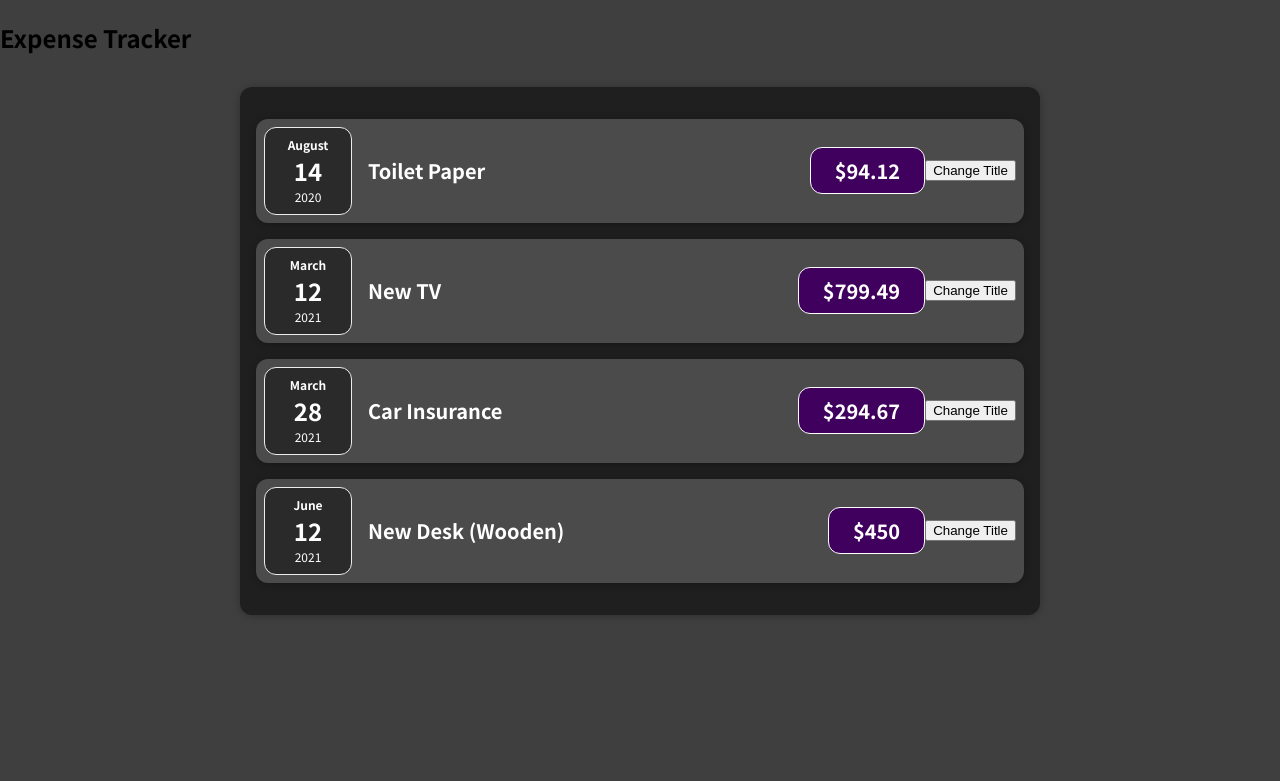
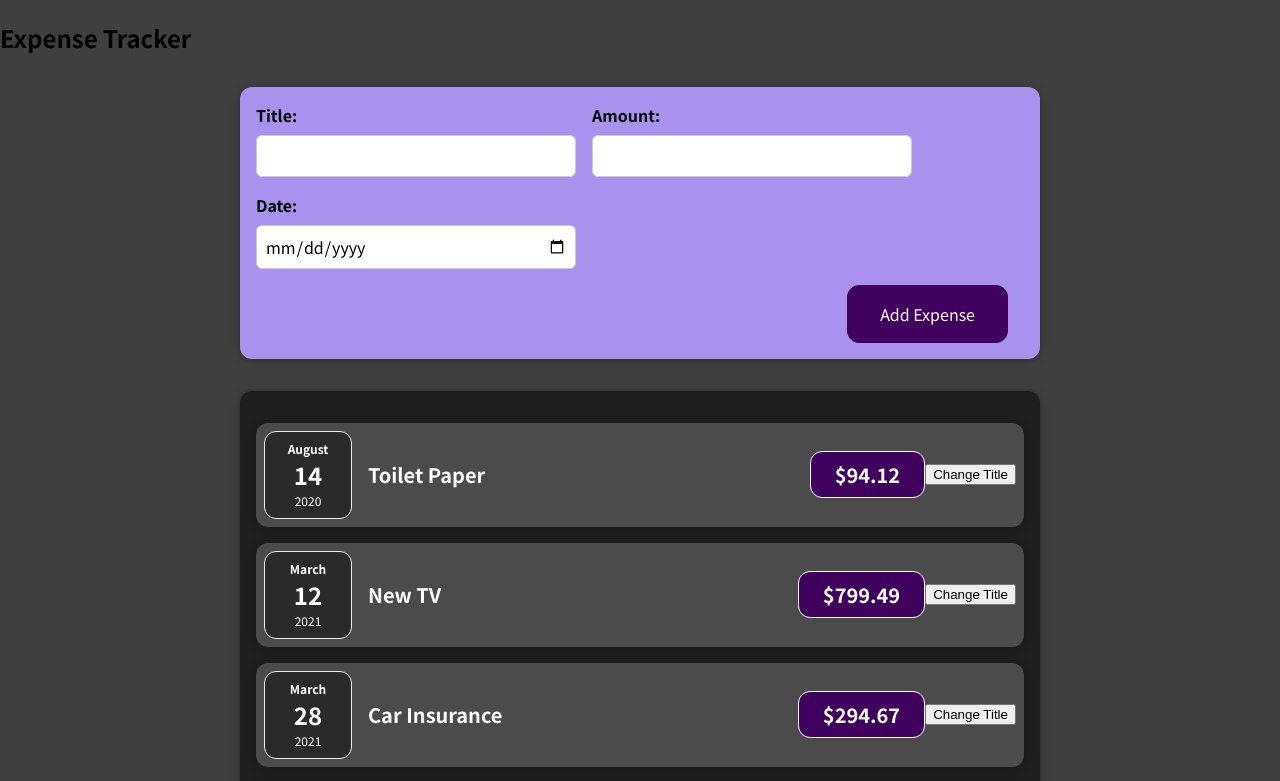
Before and after one commit to knaughton782/miniature-potato, a React (Create React App) app in the folder udemy-react/: page / in a window 1280 px wide. Shown: the top 781 px of the page. Built offline with nearby package versions, Linux system fonts and the light colour scheme.

Commit message:
added new expense form

```diff
--- a/udemy-react/src/App.js
+++ b/udemy-react/src/App.js
@@ -1,5 +1,6 @@
 import React from 'react';
 import Expenses from './components/Expenses/Expenses';
+import NewExpense from './components/NewExpense/NewExpense';
 
 const App = (props) => {
 
@@ -30,7 +31,9 @@
 
     <div>
       <h2>Expense Tracker</h2>
-      <Expenses expenses={expenses} /></div>
+      <NewExpense />
+      <Expenses expenses={expenses} />
+    </div>
   );
 }
 
--- /dev/null
+++ b/udemy-react/src/components/NewExpense/ExpenseForm.css
@@ -0,0 +1,26 @@
+.new-expense__controls {
+    display: flex;
+    flex-wrap: wrap;
+    gap: 1rem;
+    margin-bottom: 1rem;
+    text-align: left;
+}
+
+.new-expense__control label {
+    font-weight: bold;
+    margin-bottom: 0.5rem;
+    display: block;
+}
+
+.new-expense__control input {
+    font: inherit;
+    padding: 0.5rem;
+    border-radius: 6px;
+    border: 1px solid #ccc;
+    width: 20rem;
+    max-width: 100%;
+}
+
+.new-expense__actions {
+    text-align: right;
+}
--- /dev/null
+++ b/udemy-react/src/components/NewExpense/ExpenseForm.js
@@ -0,0 +1,28 @@
+import React from 'react';
+import './ExpenseForm.css';
+
+const ExpenseForm = () => {
+    return (
+        <form>
+            <div className="new-expense__controls">
+                <div className="new-expense__control">
+                    <label>Title: </label>
+                    <input type="text" />
+                </div>
+                <div className="new-expense__control">
+                    <label>Amount: </label>
+                    <input type="number" min='0.01' step='0.01' />
+                </div>
+                <div className="new-expense__control">
+                    <label>Date: </label>
+                    <input type="date" min='2019-01-01' max='2022/12/31' />
+                </div>
+            </div>
+            <div className='new-expense__actions'>
+                <button type='submit'>Add Expense</button>
+            </div>
+        </form>
+    )
+}
+
+export default ExpenseForm;
--- /dev/null
+++ b/udemy-react/src/components/NewExpense/NewExpense.css
@@ -0,0 +1,38 @@
+.new-expense {
+    background-color: #a892ee;
+    padding: 1rem;
+    margin: 2rem auto;
+    width: 50rem;
+    max-width: 95%;
+    border-radius: 12px;
+    text-align: center;
+    box-shadow: 0 1px 8px rgba(0, 0, 0, 0.25);
+}
+
+.new-expense button {
+    font: inherit;
+    cursor: pointer;
+    padding: 1rem 2rem;
+    border: 1px solid #40005d;
+    background-color: #40005d;
+    color: white;
+    border-radius: 12px;
+    margin-right: 1rem;
+}
+
+.new-expense button:hover,
+.new-expense button:active {
+    background-color: #510674;
+    border-color: #510674;
+}
+
+.new-expense button.alternative {
+    color: #220131;
+    border-color: transparent;
+    background-color: transparent;
+}
+
+.new-expense button.alternative:hover,
+.new-expense button.alternative:active {
+    background-color: #ddb3f8;
+}
--- /dev/null
+++ b/udemy-react/src/components/NewExpense/NewExpense.js
@@ -0,0 +1,16 @@
+import React from 'react';
+import './NewExpense.css';
+import ExpenseForm from './ExpenseForm';
+
+const NewExpense = () => {
+    return (
+        <div className='new-expense'>
+            <ExpenseForm />
+        </div>
+    )
+
+
+};
+
+
+export default NewExpense;
```
Also changed, not shown: 1 other file (tests, documents, lock files or other folders).
